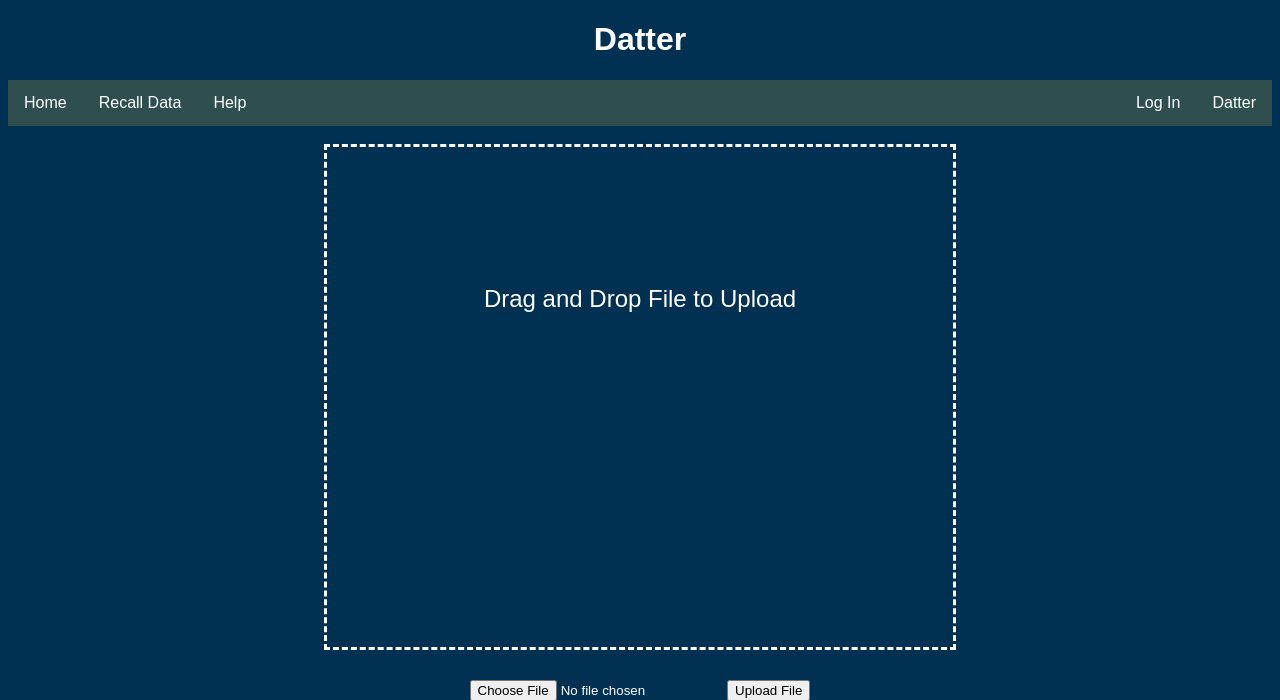
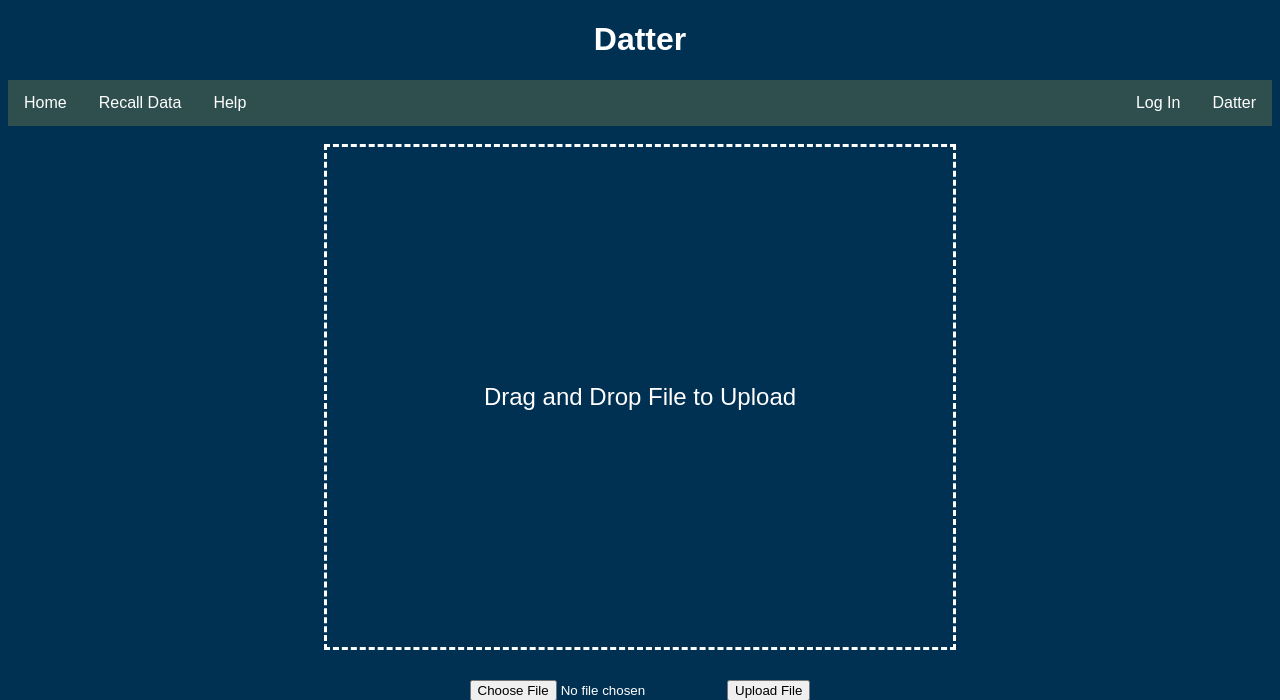
Before and after one commit to Capstone-Group-6/Datter, a Python web app: template views/index.jinja2 in a window 1280 px wide. Shown: the top 700 px of the page. Run offline with Jinja, Linux system fonts and the light colour scheme; the template is opened without the code that fills it, so the values that code supplies are empty.

Commit message:
Fix centering text

```diff
--- a/static/style.css
+++ b/static/style.css
@@ -18,7 +18,7 @@ html {
 	display: unset;
 	background-color: rgba(255, 255, 255, 0.5);
 	width: 100vw;
-	height: 100vw;
+	height: 100vh;
 	position: fixed;
 	top: 0;
 	left: 0;
@@ -124,7 +124,8 @@ li .company a {
 	padding: 14px 16px;
 }
 
-li .navbar a:hover {
+li .navbar a:hover,
+li .company a:hover {
 	background-color: lightgray;
 }
 
@@ -143,8 +144,11 @@ li .navbar a:hover {
 }
 
 .dragwords {
-	margin-top: 22%;
 	font-size: x-large;
+	position: relative;
+	top: 50%;
+	left: 50%;
+	transform: translate(-50%, -50%);
 }
 
 .filename a {
```
